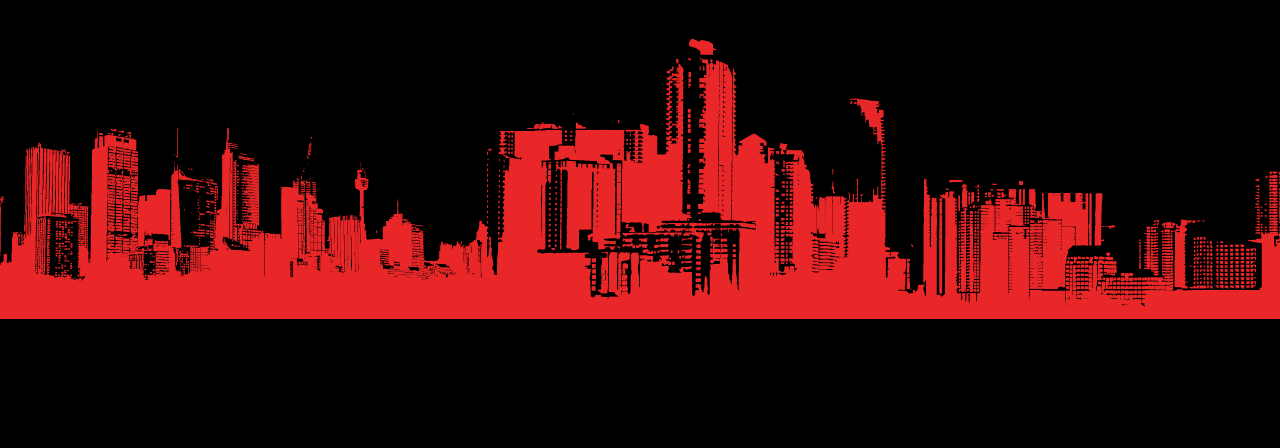
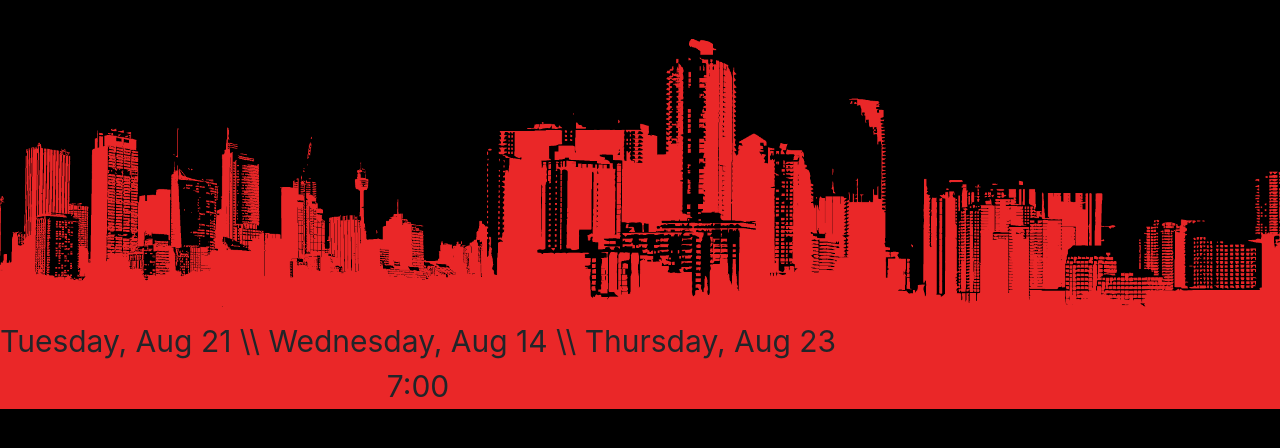
Before and after one commit to Hlaxfors/cabaretwebsite2018, a PHP site: page /info.php in a window 1280 px wide. Shown: the part 134-582 px from the top of the page. Run offline with PHP 8.4, Linux system fonts and the light colour scheme; some libraries are stand-ins or nearby versions.

Commit message:
InfoWhen

```diff
--- a/html/info.php
+++ b/html/info.php
@@ -22,7 +22,13 @@ include './includes.php';
         <?=generateHeader('info')?>
         <!-- Content -->
         <div class="row content">
-
+            <div class="row">
+                <span class="when">
+                Tuesday, Aug 21 \\ Wednesday, Aug 14 \\ Thursday, Aug 23
+                <br>
+                7:00
+                </span>
+            </div>
         </div>
     </div>
 
--- a/html/styles.css
+++ b/html/styles.css
@@ -150,3 +150,8 @@ a {
     margin-right: 0px;
     margin-left: 0px;
 }
+
+.when {
+    font-size: 30px;
+    text-align: center;
+}
```
